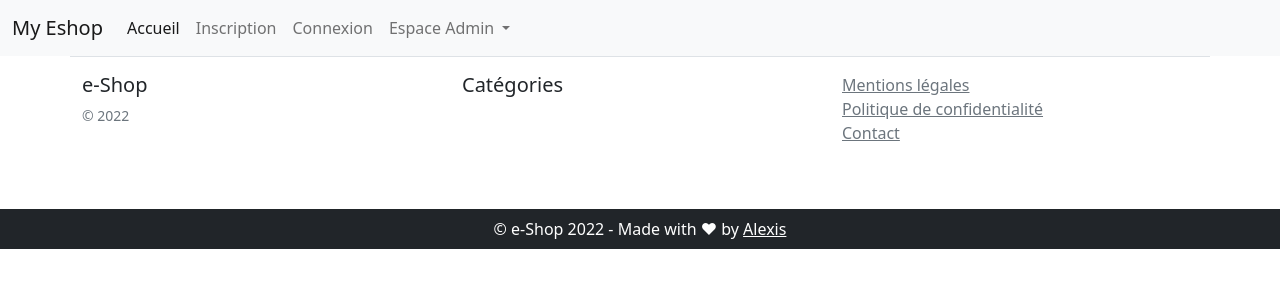
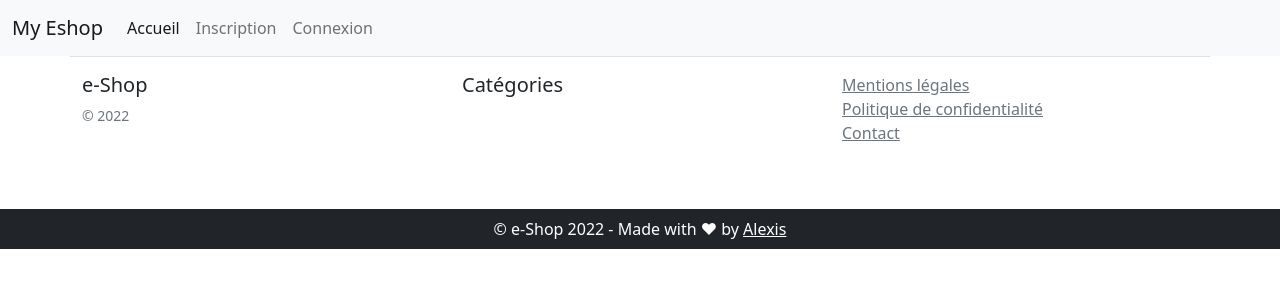
Before and after one commit to Alexis047/My-eshop, a Symfony app: template templates/base.html.twig in a window 1280 px wide. Shown: the top 300 px of the page. Run offline with Twig, Linux system fonts and the light colour scheme; the template is opened without the code that fills it, so the values that code supplies are empty; some libraries are stand-ins or nearby versions.

Commit message:
Add condition for user roles

```diff
--- a/templates/base.html.twig
+++ b/templates/base.html.twig
@@ -29,8 +29,9 @@
         {% block javascripts %}
             {{ encore_entry_script_tags('app') }}
 
-            <script src="https://cdn.jsdelivr.net/npm/bootstrap@5.2.0/dist/js/bootstrap.min.js"
-                    integrity="sha384-ODmDIVzN+pFdexxHEHFBQH3/9/vQ9uori45z4JjnFsRydbmQbmL5t1tQ0culUzyK" crossorigin="anonymous"></script>
+            <script src="https://cdn.jsdelivr.net/npm/bootstrap@5.0.2/dist/js/bootstrap.bundle.min.js"
+            integrity="sha384-MrcW6ZMFYlzcLA8Nl+NtUVF0sA7MsXsP1UyJoMp4YLEuNSfAP+JcXn/tWtIaxVXM"
+            crossorigin="anonymous"></script>
         {% endblock %}
 
     </body>
--- a/templates/include/_nav.html.twig
+++ b/templates/include/_nav.html.twig
@@ -1,4 +1,4 @@
-<nav class="navbar navbar-expand-lg bg-light">
+<nav class="navbar navbar-expand-lg navbar-light bg-light">
     <div class="container-fluid">
         <a class="navbar-brand" href="#">My Eshop</a>
         <button class="navbar-toggler" type="button" data-bs-toggle="collapse" data-bs-target="#navbarSupportedContent" aria-controls="navbarSupportedContent" aria-expanded="false" aria-label="Toggle navigation">
@@ -7,7 +7,7 @@
         <div class="collapse navbar-collapse" id="navbarSupportedContent">
             <ul class="navbar-nav me-auto mb-2 mb-lg-0">
                 <li class="nav-item">
-					<a class="nav-link active" aria-current="page" href="{{ path('default_home') }}">Accueil</a>
+                    <a class="nav-link active" aria-current="page" href="#">Accueil</a>
                 </li>
 
                 {% if not app.user %}
@@ -23,26 +23,24 @@
                     </li>
                 {% endif %}
 
+{# Pour vérifier le rôle d'un user, vous DEVEZ utiliser la fonction Twig is_granted() #}
+                {% if is_granted('ROLE_ADMIN') %}
                     <li class="nav-item dropdown">
-					<a class="nav-link dropdown-toggle" href="#" role="button" data-bs-toggle="dropdown" aria-expanded="false">
+                        <a class="nav-link dropdown-toggle" href="#" id="navbarDropdown" role="button" data-bs-toggle="dropdown" aria-expanded="false">
                             Espace Admin
                         </a>
-					<ul class="dropdown-menu">
-						<li>
-							<a class="dropdown-item" href="#">Action</a>
-						</li>
-						<li>
-							<a class="dropdown-item" href="#">Another action</a>
-						</li>
-						<li><hr class="dropdown-divider"></li>
-						<li>
-							<a class="dropdown-item" href="#">Something else here</a>
-						</li>
+                        <ul class="dropdown-menu" aria-labelledby="navbarDropdown">
+                            <li><a class="dropdown-item" href="#">Dashboard</a></li>
+                            <li><a class="dropdown-item" href="#">Gestion des produits</a></li>
+                            <li><a class="dropdown-item" href="#">Gestion des membres</a></li>
+                            <li><a class="dropdown-item" href="#">Gestion des commandes</a></li>
                         </ul>
                     </li>
-				{# <li class="nav-item">
-				          <a class="nav-link disabled">Disabled</a>
-				        </li> #}
+                {% endif %}
+
+{#                <li class="nav-item">#}
+{#                    <a class="nav-link disabled" href="#" tabindex="-1" aria-disabled="true">Disabled</a>#}
+{#                </li>#}
             </ul>
         </div>
     </div>
```
Lines whose indentation alone changed are shown as unchanged.
